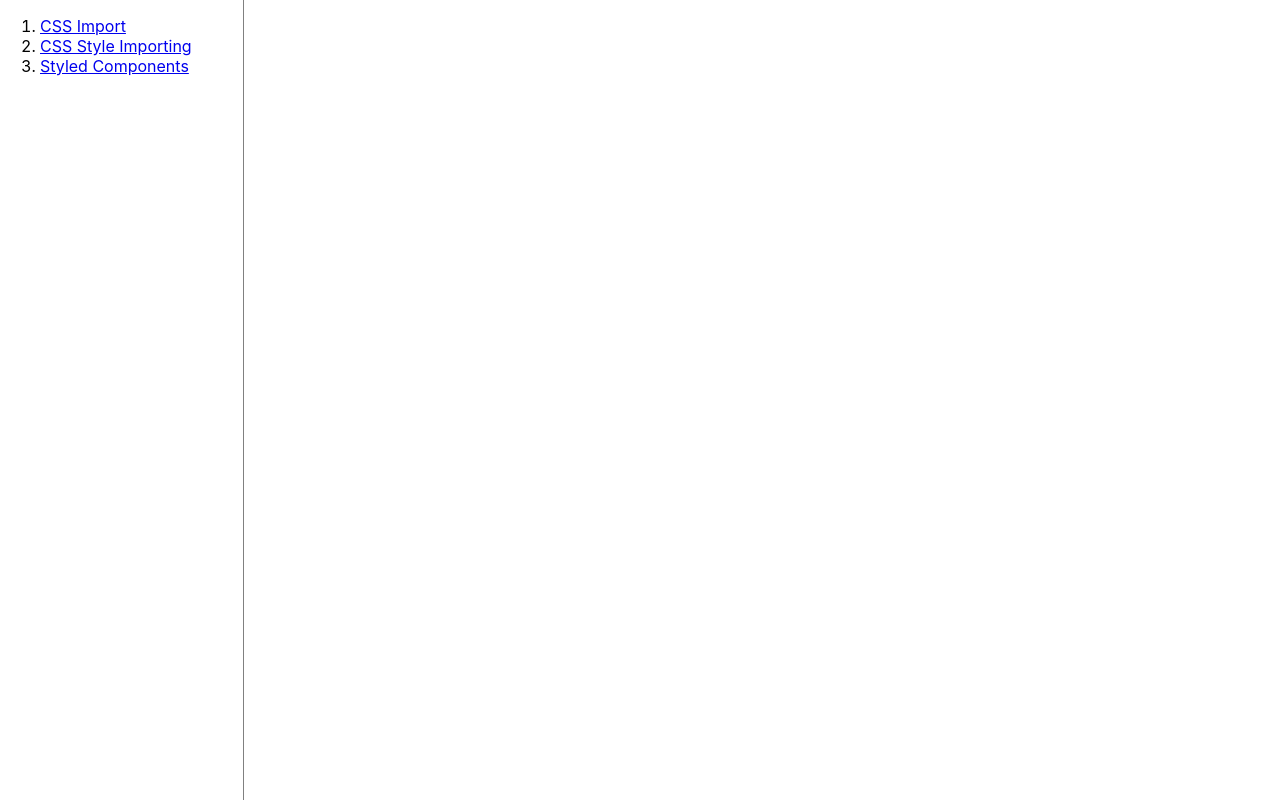
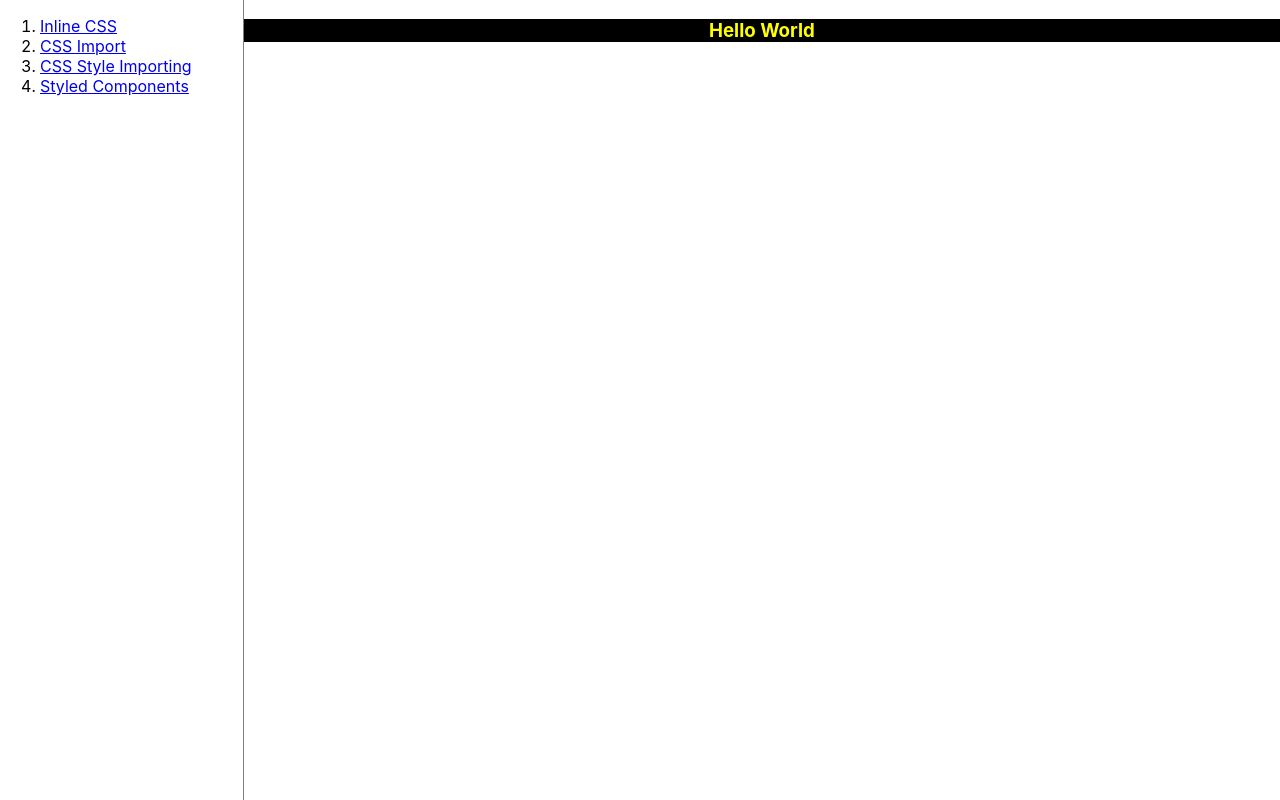
Before and after one commit to crosstech-sharecuss/react-styling-ways, a React (Create React App) app: page /inline-css in a window 1280 px wide. Built offline with nearby package versions, Linux system fonts and the light colour scheme.

Commit message:
Added Inline-Css Way

```diff
--- a/src/App.tsx
+++ b/src/App.tsx
@@ -2,9 +2,10 @@
 import { BrowserRouter as Router, Link, Route, Switch } from "react-router-dom";
 import "./App.css";
 import { Summary } from "./components/Summary";
-import CssImport from "./ways/1-css-import/CssImportStyling";
-import CssStyleImporting from "./ways/2-css-style-importing/CssStyleImporting";
-import StyledComponents from "./ways/3-styled-components/StyledComponents";
+import { InlineCssStyling } from "./ways/1-inline-css/InlineCssStyling";
+import { CssImportStyling } from "./ways/2-css-import/CssImportStyling";
+import { CssStyleImporting } from "./ways/3-css-style-importing/CssStyleImporting";
+import { StyledComponents } from "./ways/4-styled-components/StyledComponents";
 
 function App() {
   return (
@@ -13,6 +14,9 @@
         <div className="menu">
           <nav>
             <ol>
+              <li>
+                <Link to="/inline-css">Inline CSS</Link>
+              </li>
               <li>
                 <Link to="/css-import">CSS Import</Link>
               </li>
@@ -31,8 +35,11 @@
             <Route path="/" exact={true}>
               <Summary />
             </Route>
+            <Route path="/inline-css">
+              <InlineCssStyling />
+            </Route>
             <Route path="/css-import">
-              <CssImport />
+              <CssImportStyling />
             </Route>
             <Route path="/css-style-importing">
               <CssStyleImporting />
--- /dev/null
+++ b/src/ways/1-inline-css/InlineCssStyling.tsx
@@ -0,0 +1,12 @@
+import React from "react";
+
+// Use inline CSS in Html attribute
+export const InlineCssStyling: React.FC<any> = () => {
+  return (
+    <div
+      style={{ textAlign: "center", color: "yellow", backgroundColor: "black" }}
+    >
+      <h3>Hello World</h3>
+    </div>
+  );
+};
--- a/src/ways/3-styled-components/StyledComponents.tsx
+++ b/src/ways/4-styled-components/StyledComponents.tsx
@@ -1,12 +1,13 @@
 import React from "react";
+
+// Import Styled Component
 import { StyledComponentsStyle } from "./StyledComponents.style";
 
-function StyledComponents() {
+// Use as a component
+export const StyledComponents: React.FC<any> = () => {
   return (
-    <StyledComponentsStyle color="blue">
+    <StyledComponentsStyle color="white">
       <h3>Hello World</h3>
     </StyledComponentsStyle>
   );
-}
-
-export default StyledComponents;
+};
```
Also changed, not shown: package.json (+4 -4 lines), src/ways/2-css-import/CssImportStyling.tsx (renamed from src/ways/1-css-import/CssImportStyling.tsx, +5 -5 lines), src/ways/3-css-style-importing/CssStyleImporting.tsx (renamed from src/ways/2-css-style-importing/CssStyleImporting.tsx, +5 -5 lines), src/ways/2-css-import/CssImportStyling.css (renamed from src/ways/1-css-import/CssImportStyling.css), src/ways/3-css-style-importing/CssStyleImporting.module.css (renamed from src/ways/2-css-style-importing/CssStyleImporting.module.css), src/ways/4-styled-components/StyledComponents.style.tsx (renamed from src/ways/3-styled-components/StyledComponents.style.tsx).
